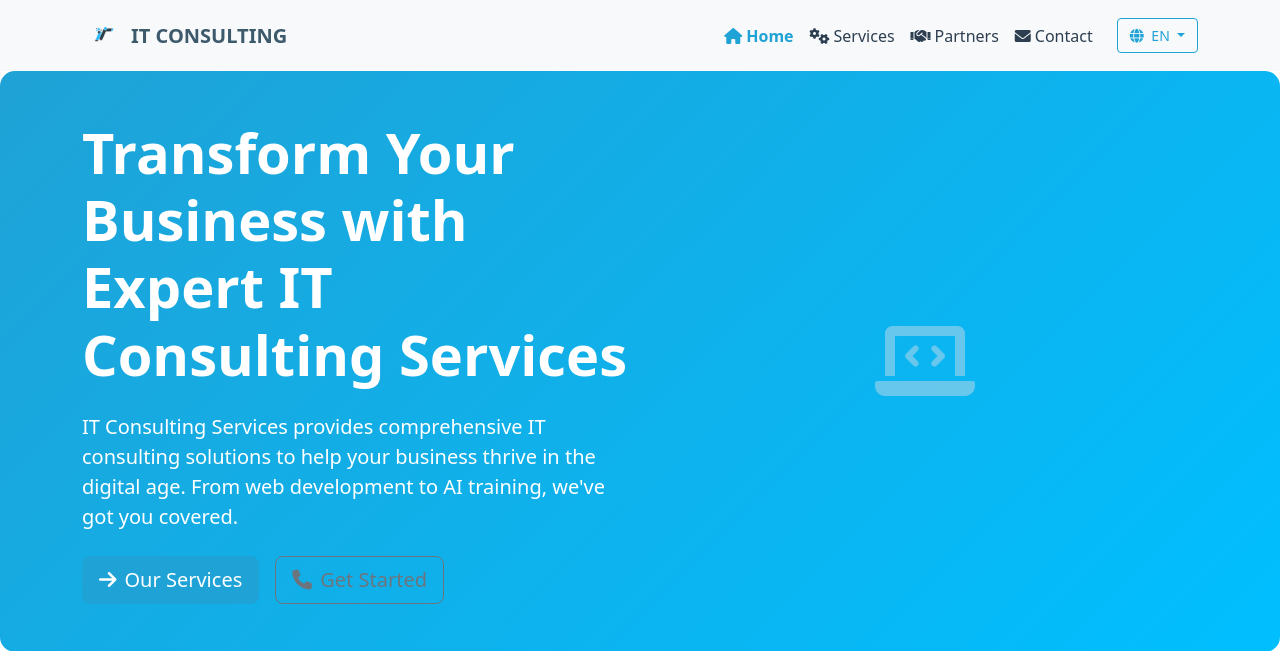
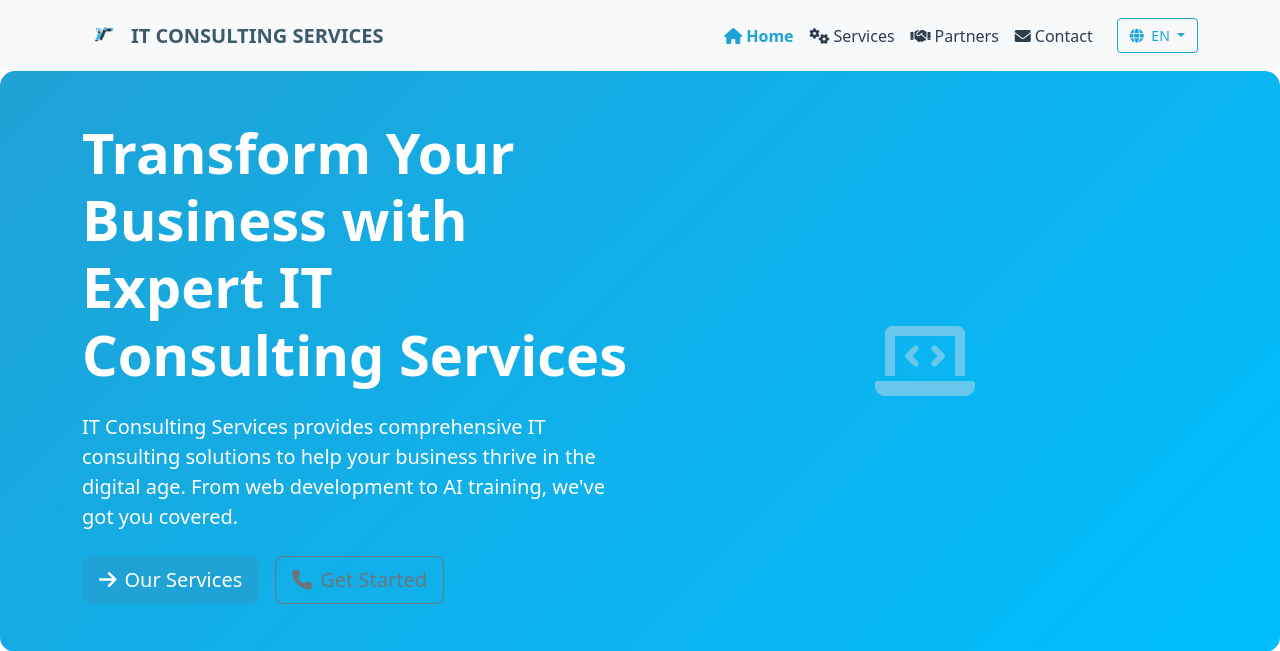
Before and after one commit to syhamath/itc-services_wb_flask, a Flask app: page / in a window 1280 px wide. Shown: the top 651 px of the page. Run offline with Flask 3, Linux system fonts and the light colour scheme.

Commit message:
Update the website header to reflect the company's complete official name
Updates the navbar brand text in `templates/base.html` to display the full company name "IT CONSULTING SERVICES".

Replit-Commit-Author: Agent
Replit-Commit-Session-Id: 34a98116-2d54-49c0-a2a3-cf97ac286d80
Replit-Commit-Screenshot-Url: https://storage.googleapis.com/screenshot-production-us-central1/9527d7a4-19de-4924-ba03-81464518bb4f/949ea25d-1bf2-41d4-8c6a-2ac939ec880a.jpg

```diff
--- a/templates/base.html
+++ b/templates/base.html
@@ -23,7 +23,7 @@
         <div class="container">
             <a class="navbar-brand d-flex align-items-center" href="{{ url_for('index') }}">
                 <img src="{{ url_for('static', filename='images/logo-clean.png') }}" width="45" height="45" class="me-1" alt="IT Consulting Logo">
-                <span class="fw-bold" style="color: #3c5a6b;">IT CONSULTING</span>
+                <span class="fw-bold" style="color: #3c5a6b;">IT CONSULTING SERVICES</span>
             </a>
 
             <button class="navbar-toggler" type="button" data-bs-toggle="collapse" data-bs-target="#navbarNav">
```
